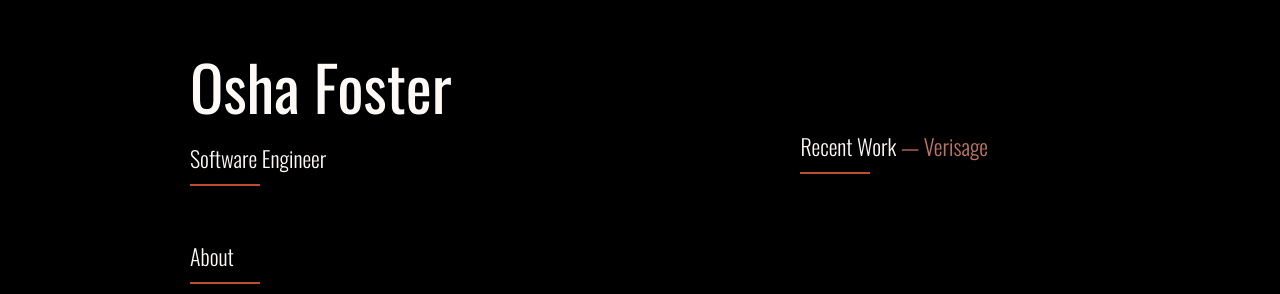
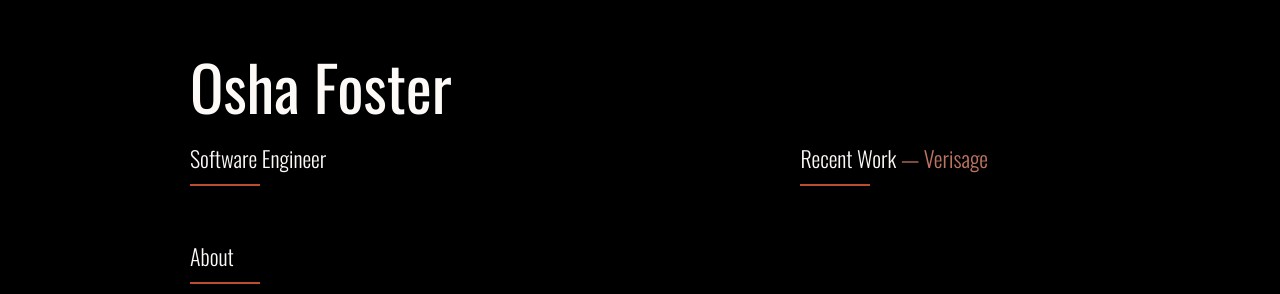
Before and after one commit to OshaFoster/portfolio-23, a Next.js app: page / in a window 1280 px wide. Shown: the top 294 px of the page. Built offline with nearby package versions, Linux system fonts and the light colour scheme.

Commit message:
fixed padding

```diff
--- a/components/RightHeader/index.js
+++ b/components/RightHeader/index.js
@@ -16,7 +16,7 @@ const StickyWrap = styled.div`
   z-index: 2;
   width: 100%;
   padding-left: 9.4em;
-  padding-top: 90px;
+  padding-top: 102px;
  ${media.medium `
   padding-left: 0px;
  `}
```
